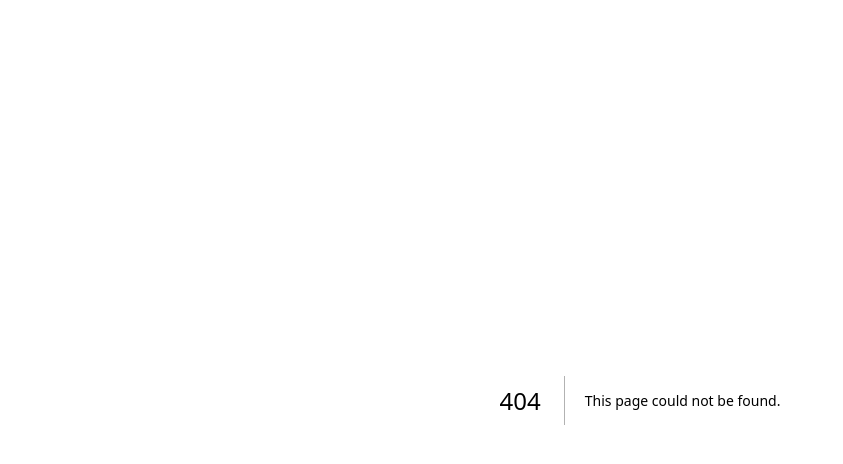
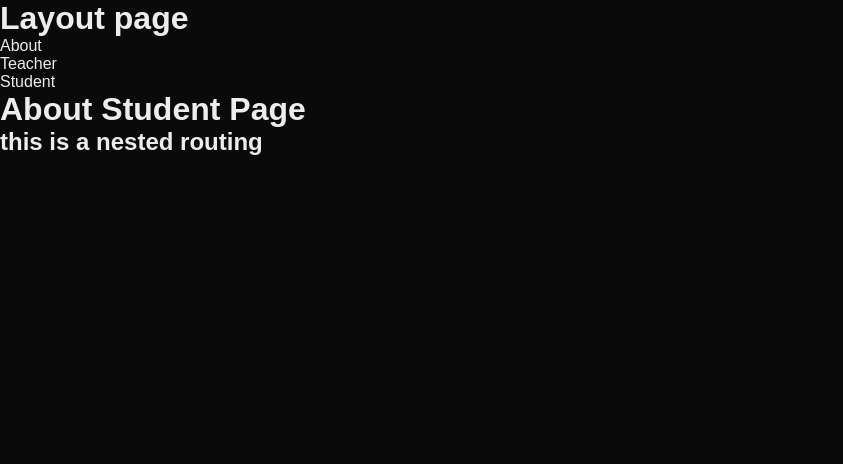
Before and after one commit to Fenilkanjiya/nextJs, a Next.js app: page /about/aboutStudent in a window 1280 px wide. Before the commit this address had no page. Shown: the top 464 px of the page, without its empty margins (0-843 px from the left). Built offline with nearby package versions, Linux system fonts and the light colour scheme.

Commit message:
Routing and Layout

```diff
--- /dev/null
+++ b/src/app/about/aboutStudent/page.js
@@ -0,0 +1,10 @@
+const AboutStudent = () => {
+  return (
+    <div>
+      <h1>About Student Page</h1>
+      <h2>this is a nested routing</h2>
+    </div>
+  );
+};
+
+export default AboutStudent;
--- /dev/null
+++ b/src/app/about/layout.js
@@ -0,0 +1,21 @@
+import Link from 'next/link';
+
+export default function Layout({ children }) {
+  return (
+    <>
+      <h1>Layout page</h1>
+      <ul>
+        <li>
+          <Link href="/about">About</Link>
+        </li>
+        <li>
+          <Link href="/about/aboutTeacher">Teacher</Link>
+        </li>
+        <li>
+          <Link href="/about/aboutStudent">Student</Link>
+        </li>
+      </ul>
+      {children}
+    </>
+  );
+}
--- a/src/app/about/page.js
+++ b/src/app/about/page.js
@@ -1,7 +1,11 @@
+import Link from 'next/link';
+
 const About = () => {
   return (
     <div>
       <h1>about </h1>
+      <Link href="/about/aboutStudent">Go to student page</Link>
+      <Link href="/about/aboutTeacher">Go to Teacher page</Link>
     </div>
   );
 };
```
Also changed, not shown: src/app/about/aboutTeacher/page.js (added, +9 -0 lines).
